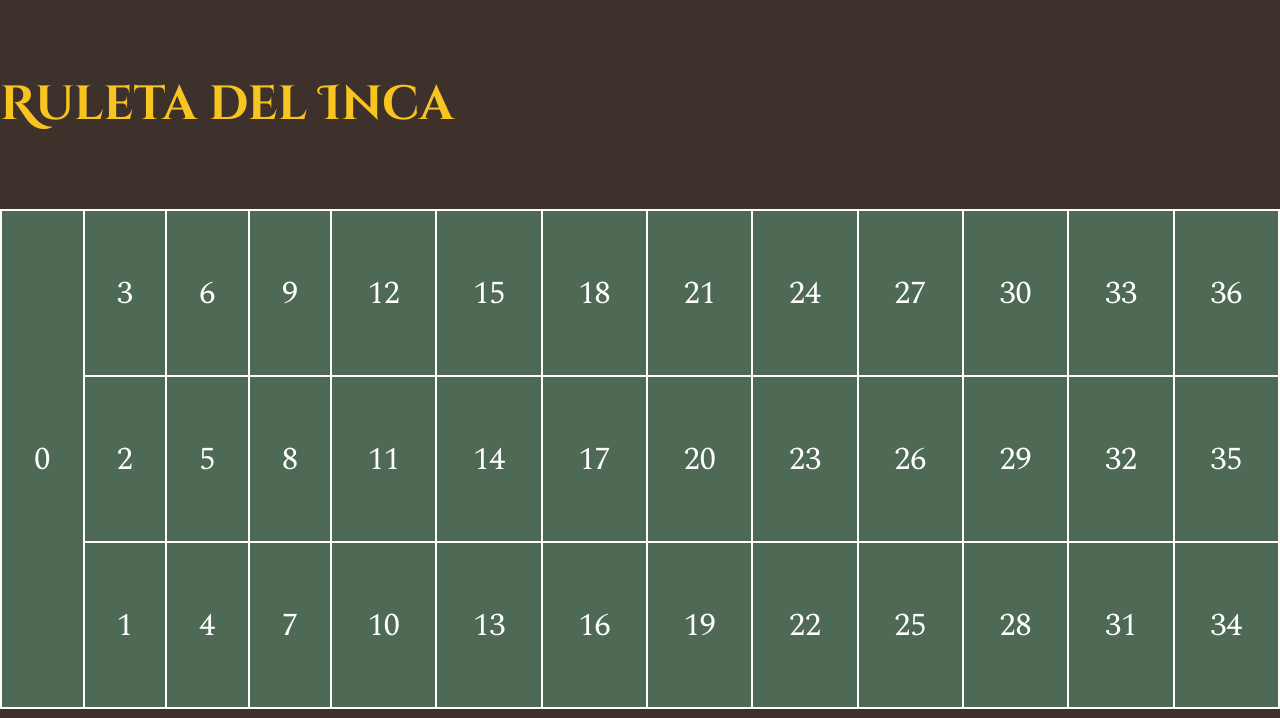
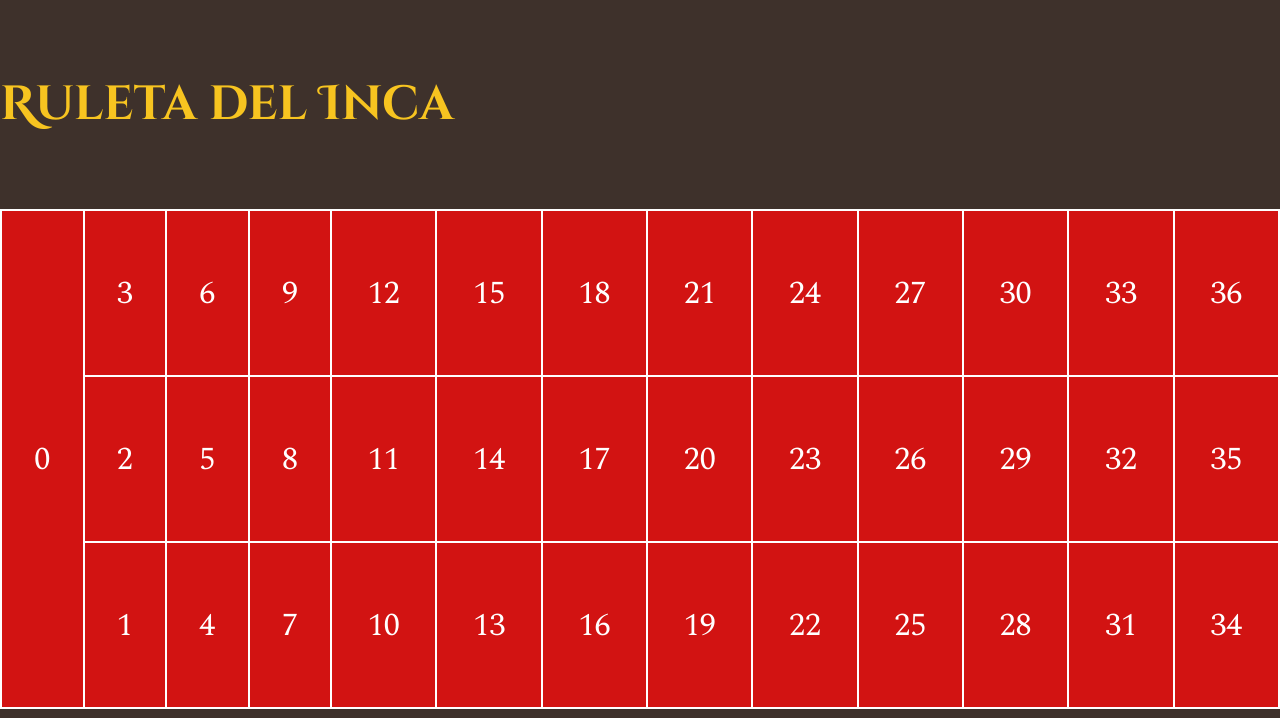
Before and after one commit to kaloslazo/TumiPalace, a Flask app: page /roulette in a window 1280 px wide. Shown: the part 82-800 px from the top of the page. Run offline with Flask 3, Linux system fonts and the light colour scheme; the visitor is signed in with stand-in values (Sample User, id 1); parts of the project's set-up code (start-up, migrations or seed data) failed here and were passed over.

Commit message:
added roulette.css

```diff
--- a/static/css/roulette.css
+++ b/static/css/roulette.css
@@ -1,5 +1,3 @@
-#roulette {
-}
 #roulette h1{
     margin: 1.5em 0em;
     font-family: var(--fontPrimary);
@@ -18,14 +16,19 @@ table {
     width: 100%;
     height: 500px;
     border-collapse: collapse;
-    background: #4E6A54;
+    background: #D21312;
     position: relative;
 }
-
 td {
     text-align: center;
     font-size: 32px;
     padding: 20px;
-    background: #4E6A54;
+    background: #D21312;
     color: #fff;
 }
+.zg{
+    background-color: #072f0c !important;
+}
+.b{
+    background-color: #111 !important;
+}
```
